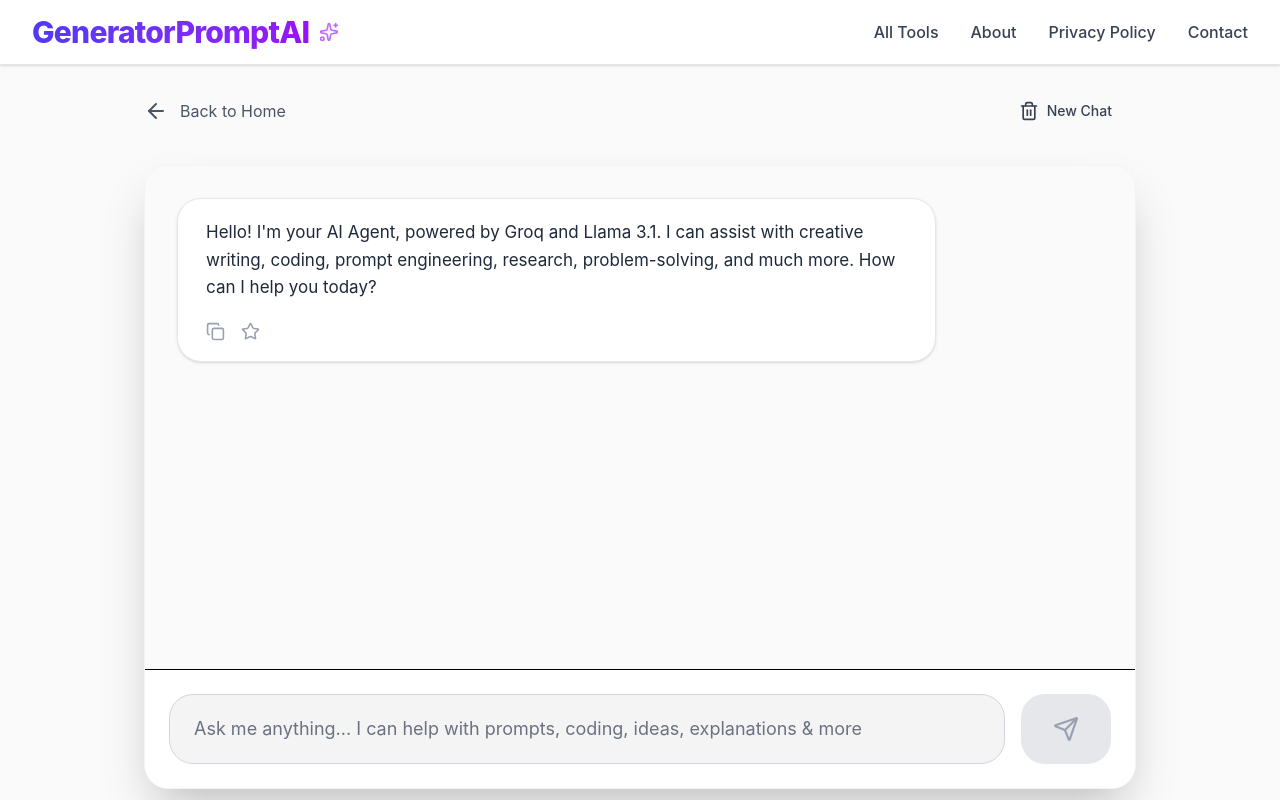
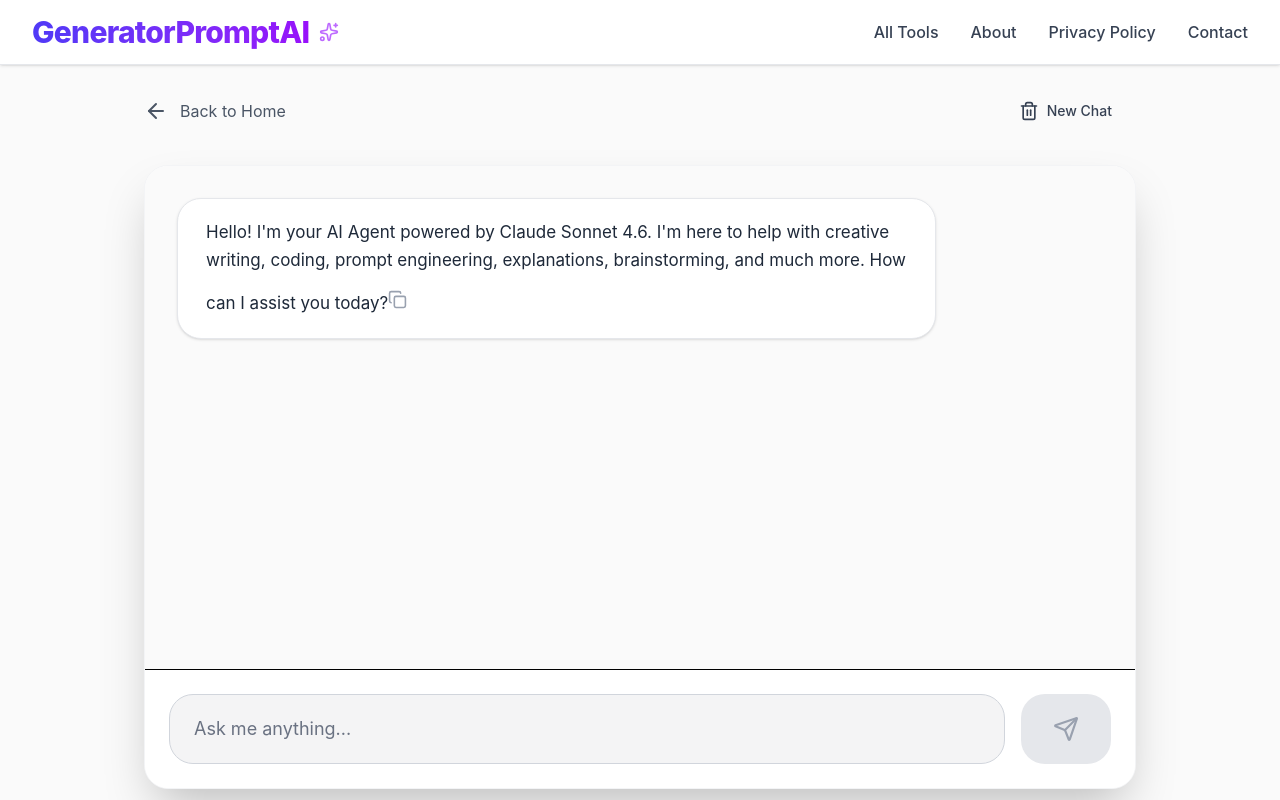
Before and after one commit to MuhammadAyan-450/GeneratorPromptAI, a React (Vite) app: page /tools/ai-agent in a window 1280 px wide. Shown: the top 800 px of the page. Built offline with nearby package versions, Linux system fonts and the light colour scheme.

Commit message:
Update AIAgent.jsx

```diff
--- a/src/tools/AIAgent.jsx
+++ b/src/tools/AIAgent.jsx
@@ -13,48 +13,37 @@
       ? JSON.parse(saved)
       : [{
           role: "assistant",
-          content: "Hello! I'm your AI Agent, powered by Groq and Llama 3.1.\n\nI can assist with creative writing, coding, prompt engineering, research, problem-solving, and much more.\n\nHow can I help you today?"
+          content: "Hello! I'm your AI Agent powered by Claude Sonnet 4.6.\n\nI'm here to help with creative writing, coding, prompt engineering, explanations, brainstorming, and much more.\n\nHow can I assist you today?"
         }];
   });
 
   const [input, setInput] = useState("");
   const [isThinking, setIsThinking] = useState(false);
   const [thinkingSteps, setThinkingSteps] = useState([]);
-  const [favorites, setFavorites] = useState(() => {
-    const saved = localStorage.getItem("aiAgentFavorites");
-    return saved ? JSON.parse(saved) : [];
-  });
 
   const messagesEndRef = useRef(null);
 
-  // Auto-scroll to latest message
   useEffect(() => {
     messagesEndRef.current?.scrollIntoView({ behavior: "smooth" });
   }, [messages, thinkingSteps]);
 
-  // Persist chat history
   useEffect(() => {
     localStorage.setItem("aiAgentChatHistory", JSON.stringify(messages));
   }, [messages]);
-
-  // Persist favorites
-  useEffect(() => {
-    localStorage.setItem("aiAgentFavorites", JSON.stringify(favorites));
-  }, [favorites]);
 
   const simulateThinking = async () => {
     setIsThinking(true);
     setThinkingSteps([]);
 
     const steps = [
-      "Analyzing your request...",
+      "Understanding your request...",
       "Recalling conversation context...",
-      "Formulating structured response...",
-      "Refining for clarity and accuracy..."
+      "Reasoning through the best approach...",
+      "Crafting a detailed and helpful response..."
     ];
 
     for (const step of steps) {
-      await new Promise(r => setTimeout(r, 650));
+      await new Promise(r => setTimeout(r, 700));
       setThinkingSteps(prev => [...prev, step]);
     }
     setIsThinking(false);
@@ -64,28 +53,29 @@
     if (!input.trim() || isThinking) return;
 
     const userMessage = { role: "user", content: input.trim() };
-    const updatedMessages = [...messages, userMessage];
-
-    setMessages(updatedMessages);
+    setMessages(prev => [...prev, userMessage]);
     setInput("");
     await simulateThinking();
 
     try {
-      const res = await fetch("/api/chat", {
-        method: "POST",
-        headers: { "Content-Type": "application/json" },
-        body: JSON.stringify({ messages: updatedMessages }),
+      // Claude via Puter.ai (works best on Vercel live domain)
+      const response = await puter.ai.chat(input.trim(), {
+        model: "claude-sonnet-4-6",
+        stream: false
       });
 
-      if (!res.ok) throw new Error("Request failed");
+      const aiReply = {
+        role: "assistant",
+        content: response?.text || "I received a response but it was empty. Please try again."
+      };
 
-      const data = await res.json();
-      setMessages(prev => [...prev, data]);
+      setMessages(prev => [...prev, aiReply]);
     } catch (error) {
-      console.error(error);
+      console.error("Claude API Error:", error);
+
       setMessages(prev => [...prev, {
         role: "assistant",
-        content: "I'm sorry, I couldn't connect to Groq right now. Please try again in a moment."
+        content: "Sorry, I couldn't connect to Claude right now.\n\nThis can happen due to network issues or rate limits. Please try again in a moment."
       }]);
     }
   };
@@ -94,19 +84,11 @@
     navigator.clipboard.writeText(content);
   };
 
-  const toggleFavorite = (msg) => {
-    if (favorites.some(f => f.content === msg.content)) {
-      setFavorites(favorites.filter(f => f.content !== msg.content));
-    } else {
-      setFavorites([...favorites, msg]);
-    }
-  };
-
   const clearChat = () => {
     if (window.confirm("Start a new chat? Current conversation will be cleared.")) {
       setMessages([{
         role: "assistant",
-        content: "New conversation started. How can I assist you today?"
+        content: "New chat started. How can I help you today?"
       }]);
       localStorage.removeItem("aiAgentChatHistory");
     }
@@ -115,9 +97,8 @@
   return (
     <>
       <Helmet>
-        <title>AI Agent • Groq + Llama 3.1 — GeneratorPromptAI</title>
-        <meta name="description" content="Chat with a fast and intelligent AI Agent powered by Groq and Llama 3.1. Get helpful, accurate, and detailed responses instantly." />
-        <meta name="keywords" content="ai agent, groq ai, llama 3.1, ai chatbot, free ai chat, intelligent assistant" />
+        <title>AI Agent • Claude Sonnet 4.6 — GeneratorPromptAI</title>
+        <meta name="description" content="Chat with a powerful AI Agent powered by Claude Sonnet 4.6. Get thoughtful, detailed, and creative responses instantly." />
         <link rel="canonical" href="https://generatorpromptai.com/ai-agent" />
       </Helmet>
 
@@ -126,7 +107,7 @@
       <div className="min-h-screen bg-zinc-50">
         <div className="max-w-5xl mx-auto px-4 py-6">
           <div className="flex justify-between items-center mb-8">
-            <Link to="/" className="flex items-center gap-3 text-gray-600 hover:text-indigo-600 transition">
+            <Link to="/" className="flex items-center gap-3 text-gray-600 hover:text-indigo-600">
               <ArrowLeft size={24} /> Back to Home
             </Link>
 
@@ -138,10 +119,9 @@
             </button>
           </div>
 
-          {/* Chat Window */}
           <div className="bg-white rounded-3xl shadow-2xl border border-gray-100 overflow-hidden h-[78vh] flex flex-col">
-            {/* Messages */}
-            <div className="flex-1 p-8 overflow-y-auto space-y-9 bg-zinc-50">
+            {/* Messages Area */}
+            <div className="flex-1 p-8 overflow-y-auto space-y-8 bg-zinc-50">
               {messages.map((msg, index) => (
                 <div key={index} className={`flex ${msg.role === "user" ? "justify-end" : "justify-start"}`}>
                   <div className={`max-w-[82%] px-7 py-5 rounded-3xl text-[17px] leading-relaxed shadow-sm ${msg.role === "user"
@@ -150,14 +130,12 @@
                     {msg.content}
 
                     {msg.role === "assistant" && (
-                      <div className="flex gap-4 mt-5 text-gray-400">
-                        <button onClick={() => copyMessage(msg.content)} className="hover:text-gray-600 transition">
-                          <Copy size={19} />
-                        </button>
-                        <button onClick={() => toggleFavorite(msg)} className="hover:text-amber-500 transition">
-                          <Star size={19} className={favorites.some(f => f.content === msg.content) ? "fill-amber-500 text-amber-500" : ""} />
-                        </button>
-                      </div>
+                      <button
+                        onClick={() => copyMessage(msg.content)}
+                        className="mt-4 text-gray-400 hover:text-gray-600 transition"
+                      >
+                        <Copy size={19} />
+                      </button>
                     )}
                   </div>
                 </div>
@@ -168,7 +146,7 @@
                   <div className="bg-white border border-gray-200 px-7 py-5 rounded-3xl max-w-[75%] shadow">
                     <div className="flex items-center gap-3 mb-4">
                       <div className="w-5 h-5 border-2 border-indigo-600 border-t-transparent rounded-full animate-spin"></div>
-                      <span className="font-medium text-gray-700">Thinking...</span>
+                      <span className="font-medium text-gray-700">Claude is thinking...</span>
                     </div>
                     <div className="pl-8 space-y-2 text-sm text-gray-600">
                       {thinkingSteps.map((step, i) => (
@@ -189,7 +167,7 @@
                   value={input}
                   onChange={(e) => setInput(e.target.value)}
                   onKeyDown={(e) => e.key === "Enter" && !e.shiftKey && (e.preventDefault(), sendMessage())}
-                  placeholder="Ask me anything... I can help with prompts, coding, ideas, explanations & more"
+                  placeholder="Ask me anything..."
                   className="flex-1 px-6 py-5 bg-zinc-100 border border-gray-300 rounded-3xl focus:outline-none focus:ring-2 focus:ring-indigo-500 text-lg placeholder-gray-500"
                 />
                 <button
```
